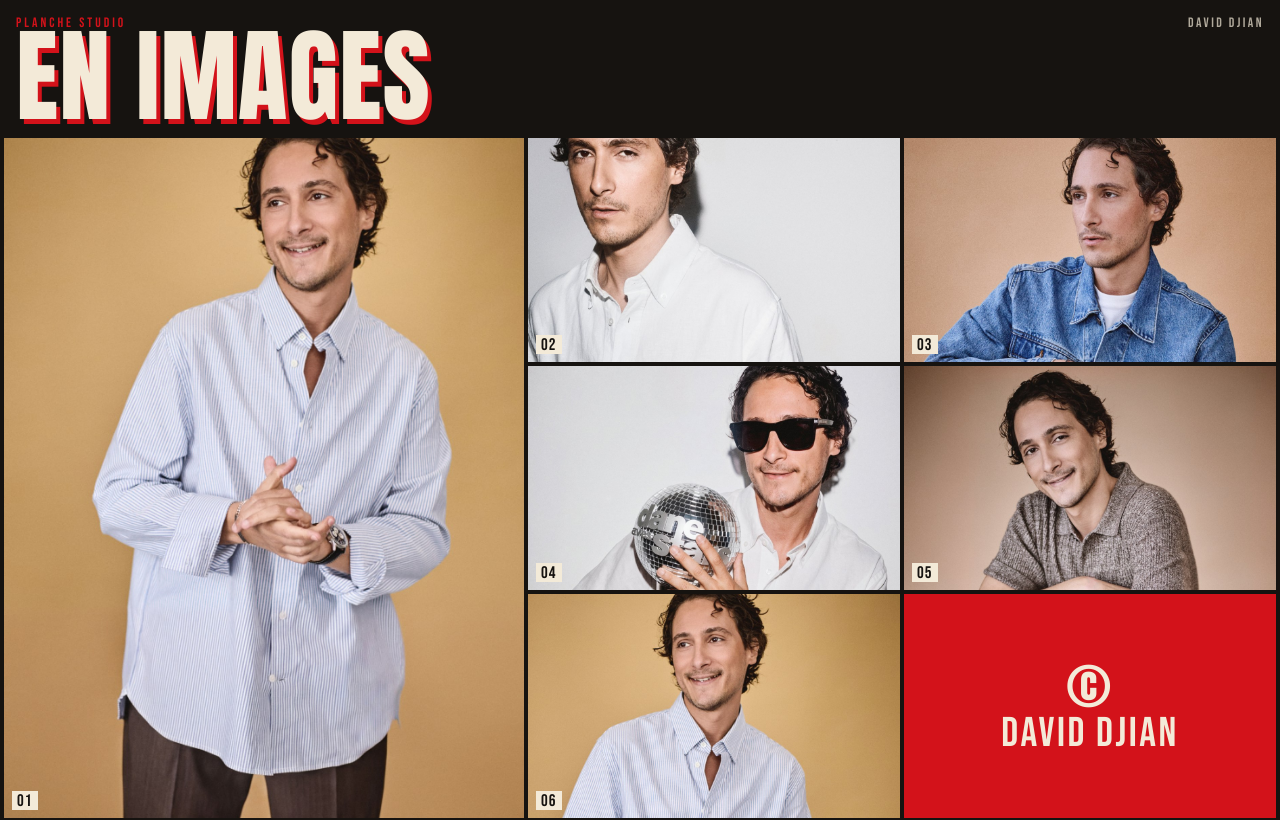
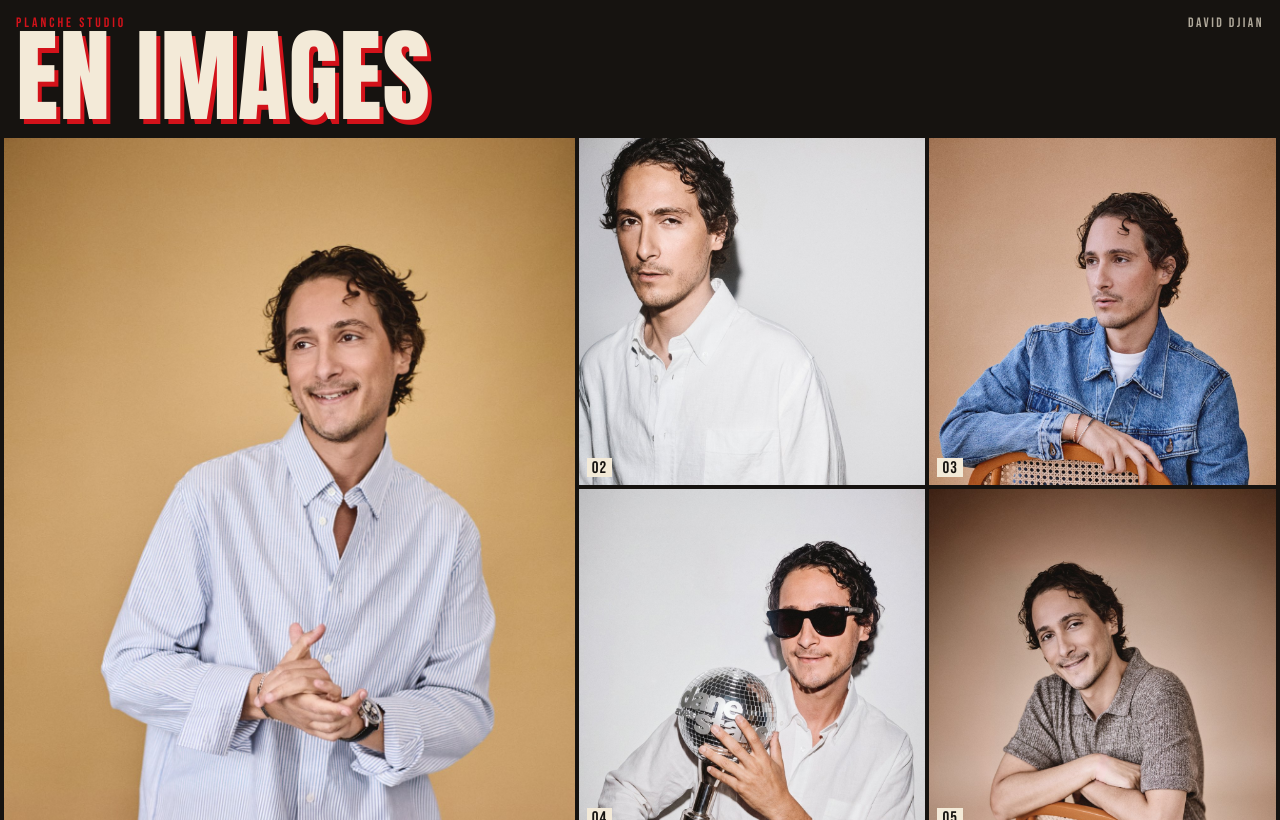
Before and after one commit to Aaronsar/samuel-bambi, a Next.js app: page / in a window 1280 px wide. Shown: the part 1980-2800 px from the top of the page. Built offline with nearby package versions, Linux system fonts and the light colour scheme.

Commit message:
Hide the journal sommaire on mobile and keep faces in frame.
Phone plus Voir sur Instagram is enough on small screens, and the planche now crops from the top so heads stay visible.

Co-authored-by: Cursor <cursoragent@cursor.com>

```diff
--- a/app/globals.css
+++ b/app/globals.css
@@ -201,6 +201,7 @@ a {
   gap: 4px;
   background: var(--ink);
   padding: 4px;
+  align-items: start;
 }
 
 .lookbook-lead,
@@ -217,6 +218,15 @@ a {
   width: 100%;
   height: 100%;
   object-fit: cover;
+  object-position: 50% 10%;
+}
+
+.lookbook-pack {
+  display: grid;
+  grid-template-columns: 1fr 1fr;
+  gap: 4px;
+  align-items: start;
+  align-content: start;
 }
 
 .lookbook-lead figcaption,
@@ -231,12 +241,6 @@ a {
   color: var(--ink);
   background: var(--paper);
   padding: 0.12rem 0.32rem 0.02rem;
-}
-
-.lookbook-pack {
-  display: grid;
-  grid-template-columns: 1fr 1fr;
-  gap: 4px;
 }
 
 .lookbook-stamp {
@@ -265,16 +269,16 @@ a {
 
 @media (min-width: 800px) {
   .lookbook-sheet {
-    grid-template-columns: 0.82fr 1.18fr;
-    min-height: min(86vh, 920px);
+    grid-template-columns: 0.9fr 1.1fr;
   }
 
   .lookbook-lead {
-    min-height: 100%;
+    aspect-ratio: 2 / 3;
   }
 
-  .lookbook-pack {
-    grid-template-rows: 1fr 1fr 1fr;
+  .lookbook-pack figure,
+  .lookbook-stamp {
+    aspect-ratio: 1;
   }
 }
 
@@ -726,6 +730,17 @@ a.ticket.ticket-ghost-light:hover {
   color: var(--red);
 }
 
+@media (max-width: 1023px) {
+  .journal-sum,
+  .journal-account {
+    display: none;
+  }
+
+  .journal-side {
+    justify-content: center;
+  }
+}
+
 @media (min-width: 1024px) {
   .journal {
     grid-template-columns: minmax(240px, 280px) 1fr;
--- a/components/InstaJournal.tsx
+++ b/components/InstaJournal.tsx
@@ -90,7 +90,7 @@ export default function InstaJournal() {
           href={instagramUrl}
           target="_blank"
           rel="noopener noreferrer"
-          className="ticket ticket-ghost"
+          className="ticket ticket-ghost journal-account"
         >
           Le compte
         </a>
--- a/components/PhotosWall.tsx
+++ b/components/PhotosWall.tsx
@@ -19,6 +19,7 @@ export default function PhotosWall() {
             alt={lead.alt}
             fill
             sizes="(max-width: 800px) 100vw, 42vw"
+            style={{ objectPosition: "50% 12%" }}
           />
           <figcaption>01</figcaption>
         </figure>
@@ -31,6 +32,7 @@ export default function PhotosWall() {
                 alt={photo.alt}
                 fill
                 sizes="(max-width: 800px) 50vw, 28vw"
+                style={{ objectPosition: "50% 8%" }}
               />
               <figcaption>{String(i + 2).padStart(2, "0")}</figcaption>
             </figure>
```
